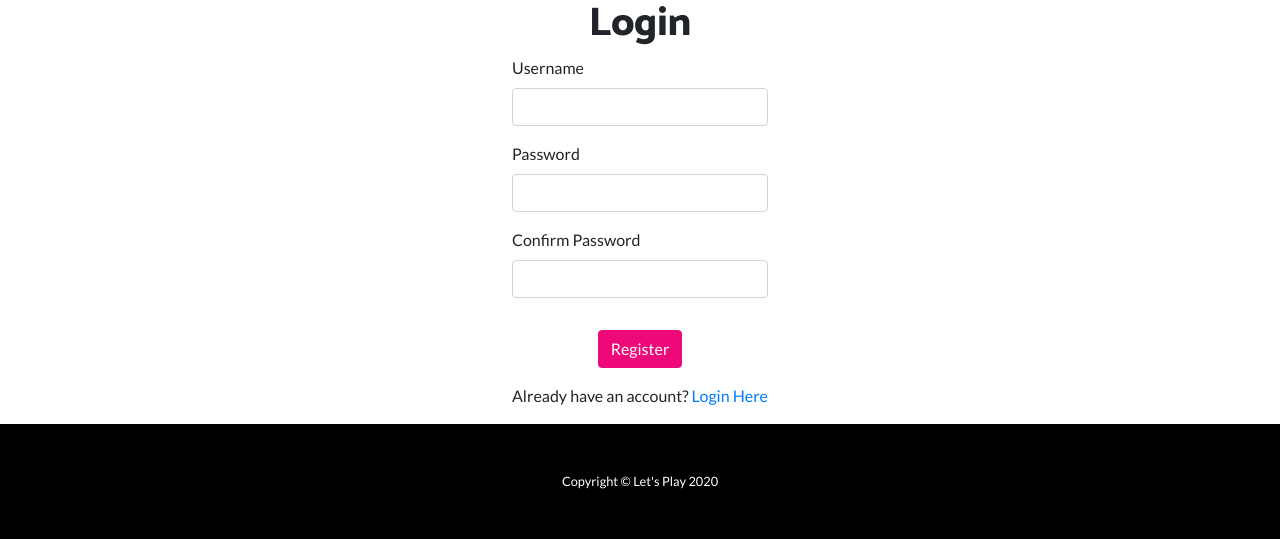
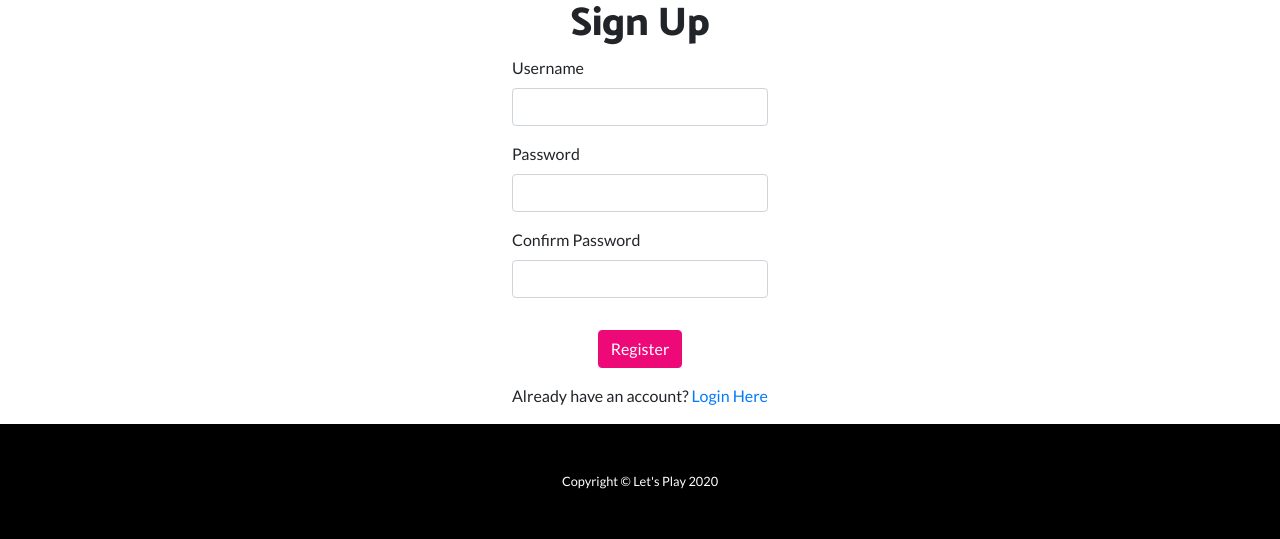
Before and after one commit to jumboduck/lets-play, a Flask app: page /register in a window 1280 px wide. Shown: the part 396-935 px from the top of the page. Run offline with Flask 2, Linux system fonts and the light colour scheme; some libraries are stand-ins or nearby versions.

Commit message:
Update form title to Sign Up

```diff
--- a/templates/public/register.html
+++ b/templates/public/register.html
@@ -22,7 +22,7 @@
     <div class="col-12 col-lg-3 text-center">
         <div class="container-fluid center-form">
             <div class="header">
-                <h1>Login</h1>
+                <h1>Sign Up</h1>
             </div>
             <div class="row">
                 <div class="col-12 d-flex justify-content-center text-sm-center text-lg-left">
```
